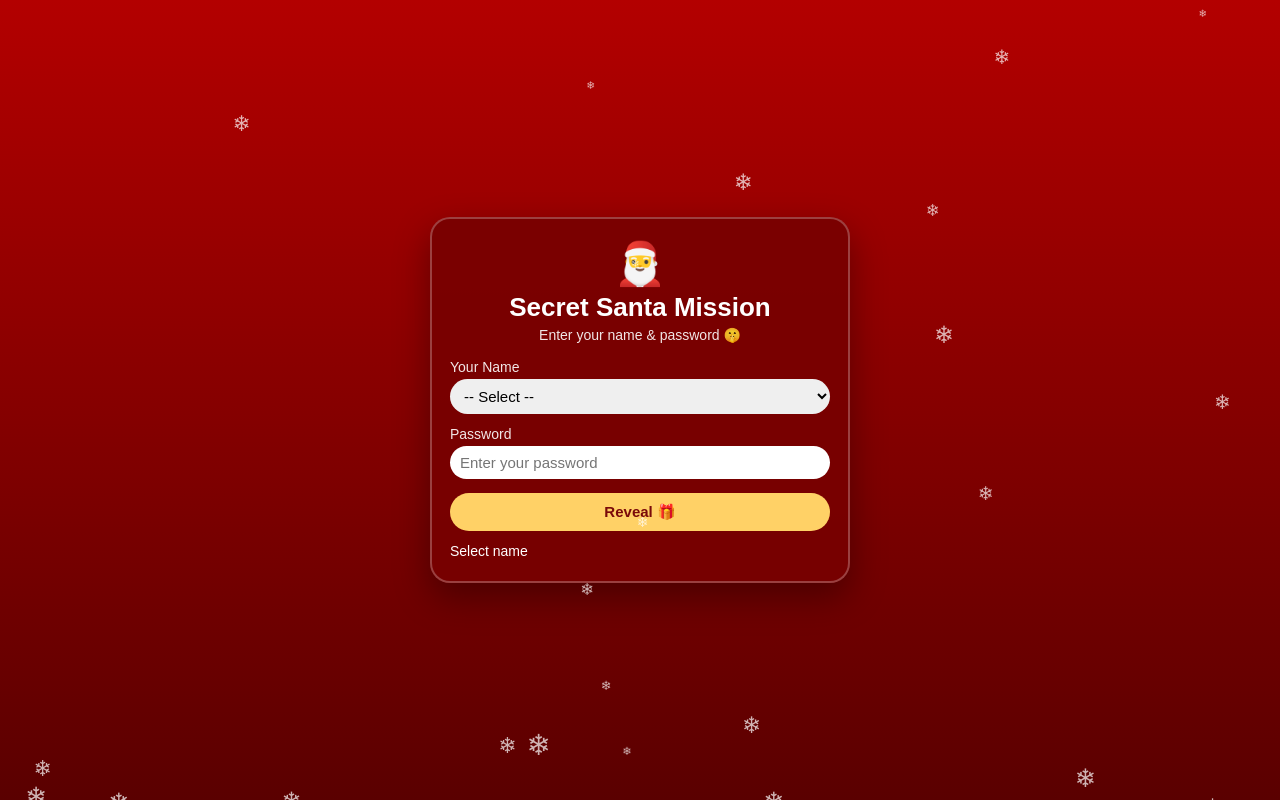
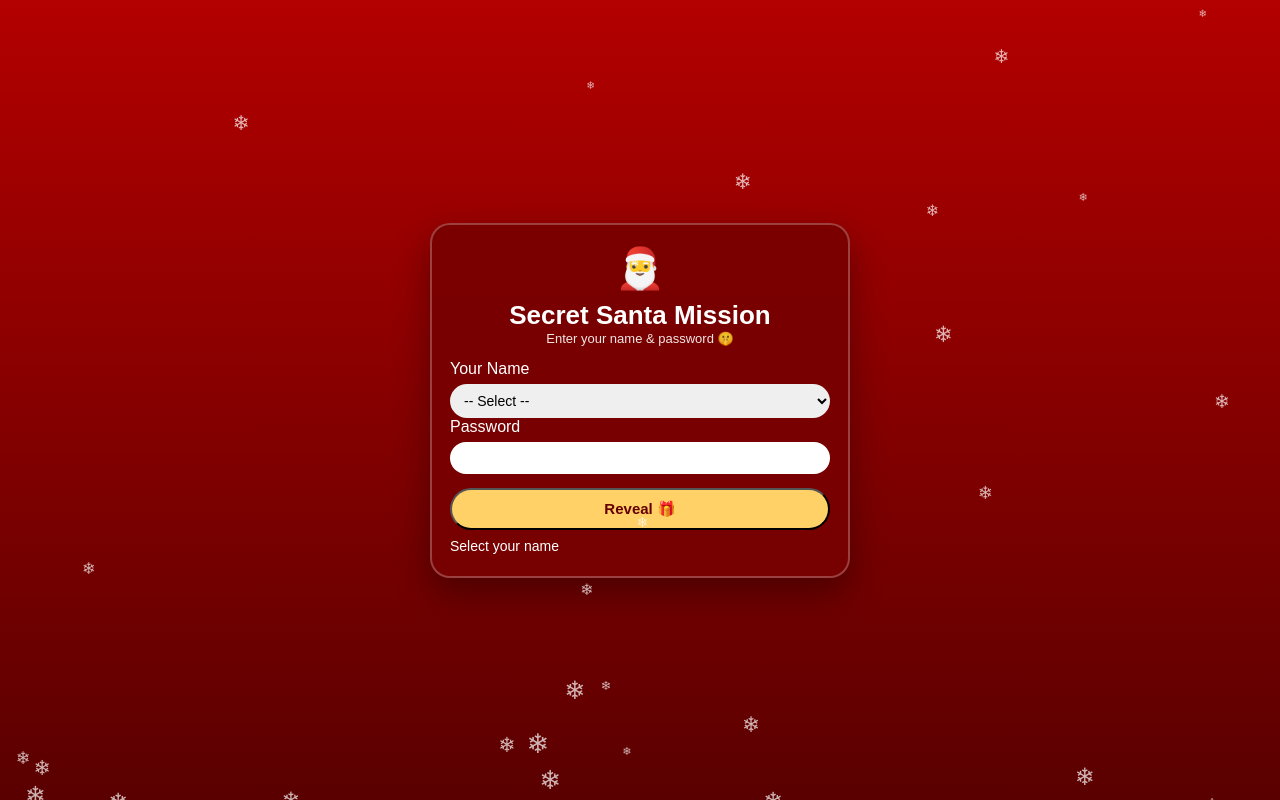
Before and after one commit to pandu11062001/secret-santa-app, a plain HTML site: page index.html in a window 1280 px wide. Both pictures are taken after a click on the button "Reveal 🎁". Drawn offline with Linux system fonts and the light colour scheme.

Commit message:
Update index.html

```diff
--- a/index.html
+++ b/index.html
@@ -5,33 +5,27 @@
 <title>Family Secret Santa</title>
 <meta name="viewport" content="width=device-width,initial-scale=1">
 <style>
-*{box-sizing:border-box;margin:0;padding:0;font-family:sans-serif}
-body{min-height:100vh;display:flex;align-items:center;justify-content:center;background:linear-gradient(180deg,#b30000,#5a0000);color:#fff;padding:16px;overflow:hidden;position:relative}
-.card{width:100%;max-width:420px;background:rgba(120,0,0,0.92);border-radius:20px;padding:20px 18px;box-shadow:0 14px 35px rgba(0,0,0,0.35);border:2px solid rgba(255,255,255,0.25)}
-.card-header{text-align:center;margin-bottom:16px}
-.title{font-size:26px;font-weight:700}
-.subtitle{font-size:14px;opacity:.9;margin-top:4px}
-.santa-emoji{font-size:42px;margin-bottom:4px}
-.form-group{margin-top:12px}
-label{font-size:14px;opacity:.9;margin-bottom:4px;display:block}
-select,input{width:100%;padding:8px 10px;border-radius:999px;border:none;font-size:15px}
-.btn{width:100%;margin-top:14px;padding:10px 12px;border-radius:999px;border:none;font-size:15px;font-weight:700;background:#ffd166;color:#7a0a0a}
-.message{margin-top:12px;min-height:18px;font-size:14px}
-.result-card{margin-top:16px;background:rgba(255,255,255,0.1);border-radius:16px;padding:14px;border:1px solid rgba(255,255,255,0.25);display:none;font-size:16px;text-align:center}
-.snowflake{position:fixed;top:-10px;color:#fff;font-size:16px;opacity:.7;animation:snow 10s linear infinite}
+*{box-sizing:border-box;margin:0;padding:0;font-family:Arial,sans-serif;}
+body{min-height:100vh;display:flex;align-items:center;justify-content:center;background:linear-gradient(180deg,#b30000,#5a0000);color:#fff;padding:16px;overflow:hidden;position:relative;}
+.card{width:100%;max-width:420px;background:rgba(120,0,0,0.92);border-radius:20px;padding:20px 18px;box-shadow:0 14px 35px rgba(0,0,0,0.35);border:2px solid rgba(255,255,255,0.25);}
+.title{text-align:center;font-size:26px;font-weight:700;}
+.subtitle{text-align:center;font-size:13px;opacity:.9;margin-bottom:14px;}
+select,input{width:100%;padding:8px 10px;border-radius:999px;border:none;margin-top:6px;font-size:14px;}
+.btn{width:100%;margin-top:14px;padding:10px;border-radius:999px;background:#ffd166;color:#650000;font-weight:700;font-size:15px;}
+.message{font-size:14px;margin-top:8px;min-height:18px;}
+.result-card{display:none;margin-top:16px;background:rgba(255,255,255,0.15);padding:14px;border-radius:16px;font-size:16px;text-align:center;border:1px solid rgba(255,255,255,0.25);}
+.santa-emoji{text-align:center;font-size:40px;margin-bottom:8px;}
+.snowflake{position:fixed;top:-10px;color:#fff;opacity:.7;font-size:14px;animation:snow 10s linear infinite;}
 @keyframes snow{0%{transform:translateY(-10vh)}100%{transform:translateY(110vh)}}
 </style>
 </head>
+<body>
 
-<body>
 <div class="card">
- <div class="card-header">
   <div class="santa-emoji">🎅</div>
   <div class="title">Secret Santa Mission</div>
   <div class="subtitle">Enter your name & password 🤫</div>
- </div>
 
- <div class="form-group">
   <label>Your Name</label>
   <select id="name">
     <option value="">-- Select --</option>
@@ -54,40 +48,36 @@ select,input{width:100%;padding:8px 10px;border-radius:999px;border:none;font-si
     <option>Ramani</option>
     <option>Mercy</option>
   </select>
- </div>
 
- <div class="form-group">
   <label>Password</label>
-   <input type="password" id="password" placeholder="Enter your password">
- </div>
+  <input type="password" id="password">
 
   <button class="btn" onclick="revealSanta()">Reveal 🎁</button>
-
   <div id="message" class="message"></div>
   <div id="result" class="result-card"></div>
 </div>
 
 <script>
-// FINAL MATCH LIST
+// FINAL FIXED SECRET SANTA ASSIGNMENTS
 const assignments={
- "Akhil":"Mercy",
- "Pandu":"Honey",
- "Honey":"Sneha",
- "Sony":"Akhil",
- "Bhanu":"Sravanti",
- "Sichi":"Bhayarekha",
+ "Akhil":"Pinky",
+ "Pandu":"Sneha",
+ "Honey":"Chintu",
+ "Sony":"Mercy",
+ "Bhanu":"Ramani",
+ "Sichi":"Sravanti",
  "Narshima Rao":"Veeri",
- "Bhayarekha":"Bharath",
- "Chintu":"Bintu",
+ "Bhayarekha":"Blessy",
+ "Chintu":"Bharath",
  "Pinky":"Pandu",
- "Sravanti":"Ramani",
- "Bintu":"Blessy",
- "Bharath":"Chintu",
- "Blessy":"Sony",
- "Veeri":"Sneha",
- "Sneha":"Bhanu",
- "Ramani":"Sichi",
- "Mercy":"Narshima Rao"
+ "Sravanti":"Honey",
+ "Bintu":"Akhil",
+ "Bharath":"Bhanu",
+ "Blessy":"Sichi",
+ "Veeri":"Sony",
+ "Sneha":"Bintu",
+ "Ramani":"Narshima Rao",
+ "Mercy":"Bhayarekha",
 };
 
 // PASSWORDS
@@ -101,54 +91,44 @@ const passwords={
 };
 
 function speak(text){
- const voice=new SpeechSynthesisUtterance(text);
- voice.rate=0.95; voice.pitch=1;
- speechSynthesis.speak(voice);
+ const u=new SpeechSynthesisUtterance(text);
+ u.rate=0.95;u.pitch=1;
+ speechSynthesis.speak(u);
 }
 
 function revealSanta(){
  const name=document.getElementById("name").value;
  const pwd=document.getElementById("password").value;
- const msg=document.getElementById("message");
- const res=document.getElementById("result");
+ const message=document.getElementById("message");
+ const result=document.getElementById("result");
+ message.textContent="";result.style.display="none";
 
- msg.textContent="";
- res.style.display="none";
-
- if(!name){msg.textContent="Select name";return;}
- if(passwords[name]!==pwd){msg.textContent="Wrong password ❌";return;}
+ if(!name){message.textContent="Select your name";return;}
+ if(passwords[name]!==pwd){message.textContent="Wrong password ❌";return;}
 
  const key="SS_"+name;
  if(localStorage.getItem(key)){
-   msg.textContent="Already revealed 😉";
+   message.textContent="Already revealed earlier! 😉";
  } else {
-   localStorage.setItem(key,"1");
-   msg.textContent="Secret unlocked 🎄";
+   localStorage.setItem(key,true);
+   message.textContent="Secret unlocked 🎄";
  }
 
- const target=assignments[name];
- const card=`
- 🎅 Hey hey hey! Ho Ho Ho!<br><br>
- Merry Christmas <b>${name}</b>! 🎄<br><br>
- Your Secret Santa mission is:<br>
- 👉 You will gift <b>${target}</b>! 🎁<br><br>
- Keep it secret 🤫✨
- `;
- res.innerHTML=card;
- res.style.display="block";
+ const t=assignments[name];
+ result.innerHTML=`🎅 <b>Merry Christmas ${name}!</b><br><br>
+ Your Secret Santa mission is:<br><b>${t}</b> 🎁<br><br>Keep it secret 🤫✨`;
+ result.style.display="block";
 
- const speech="Merry Christmas "+name+"! You are the Secret Santa for "+target+"! Keep it a secret and spread joy everywhere!";
- speak(speech);
+ speak("Merry Christmas "+name+"! You are the Secret Santa for "+t+". Ho Ho Ho!");
 }
 
-// ❄ SNOW
-for(let i=0;i<35;i++){
+// SNOW
+for(let i=0;i<40;i++){
  let s=document.createElement("div");
- s.textContent="❄";
- s.className="snowflake";
+ s.textContent="❄";s.className="snowflake";
  s.style.left=Math.random()*100+"vw";
  s.style.animationDuration=(Math.random()*6+4)+"s";
- s.style.fontSize=(Math.random()*20+10)+"px";
+ s.style.fontSize=(Math.random()*18+10)+"px";
  document.body.appendChild(s);
 }
 </script>
```
Lines whose indentation alone changed are shown as unchanged.
